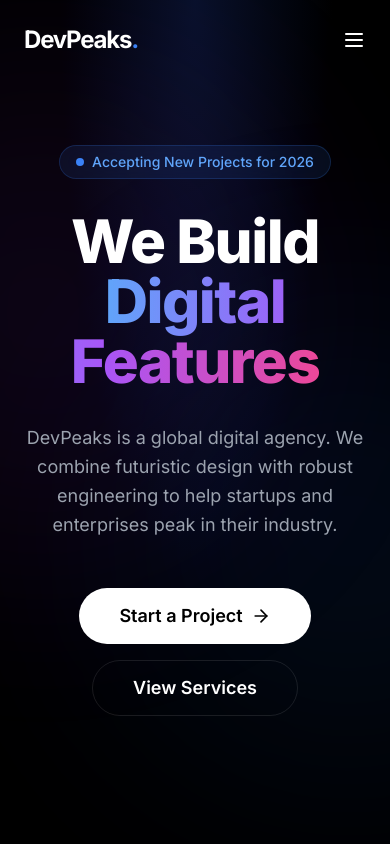
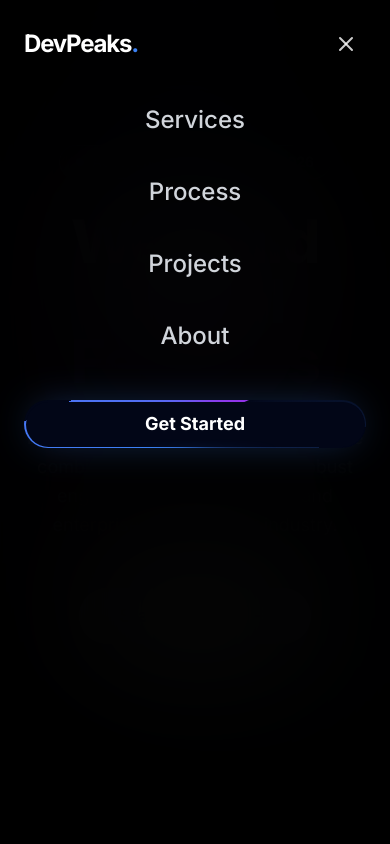
Before and after one commit to Saqibb786/DevPeaks, a Next.js app: page / in a window 390 px wide. Both pictures are taken after a click on the button 354 px from the left and 40 px from the top of the page. Shown: the top 844 px of the page. Built offline with nearby package versions, Linux system fonts and the light colour scheme.

Commit message:
fix(navbar): Resolve mobile menu transparency issue by moving overlay outside header context

```diff
--- a/components/layout/navbar.tsx
+++ b/components/layout/navbar.tsx
@@ -4,9 +4,10 @@ import Link from "next/link";
 import { Container } from "@/components/ui/container";
 import { Button } from "@/components/ui/button";
 import { PremiumGradientButton } from "@/components/ui/premium-gradient-button";
-import { motion, useScroll, useMotionValueEvent } from "framer-motion";
+import { motion, useScroll, useMotionValueEvent, AnimatePresence } from "framer-motion";
 import { useState } from "react";
 import { cn } from "@/lib/utils";
+import { Menu, X } from "lucide-react";
 
 const navLinks = [
   { name: "Services", href: "/services" },
@@ -18,24 +19,30 @@ const navLinks = [
 export function Navbar() {
   const { scrollY } = useScroll();
   const [isScrolled, setIsScrolled] = useState(false);
+  const [isMobileMenuOpen, setIsMobileMenuOpen] = useState(false);
 
   useMotionValueEvent(scrollY, "change", (latest) => {
     setIsScrolled(latest > 50);
   });
 
   return (
+    <>
     <motion.header
+      initial={{ y: -100 }}
+      animate={{ y: 0 }}
+      transition={{ duration: 0.3 }}
       className={cn(
         "fixed top-0 z-50 w-full transition-all duration-300",
         isScrolled ? "bg-black/60 backdrop-blur-xl border-b border-white/5 py-4 shadow-lg shadow-black/20" : "py-6 bg-transparent"
       )}
     >
       <Container className="flex items-center justify-between">
-        <Link href="/" className="text-2xl font-bold tracking-tighter text-white">
+        <Link href="/" className="text-2xl font-bold tracking-tighter text-white z-50 relative">
           DevPeaks<span className="text-blue-500">.</span>
         </Link>
 
-        <nav className="hidden md:flex gap-8">
+        {/* Desktop Nav */}
+        <nav className="hidden md:flex items-center gap-8">
           {navLinks.map((link) => (
             <Link
               key={link.name}
@@ -45,20 +52,75 @@ export function Navbar() {
               {link.name}
             </Link>
           ))}
-        </nav>
-
-        <div className="flex items-center gap-4">
           <Link href="/contact">
-             <PremiumGradientButton className="hidden h-10 px-6 text-sm md:inline-flex">
+             <PremiumGradientButton className="h-10 px-6 text-sm">
               Get Started
             </PremiumGradientButton>
           </Link>
-          {/* Mobile Menu Button Placeholder */}
-          <button className="md:hidden text-white">
-            <svg xmlns="http://www.w3.org/2000/svg" width="24" height="24" viewBox="0 0 24 24" fill="none" stroke="currentColor" strokeWidth="2" strokeLinecap="round" strokeLinejoin="round"><line x1="4" x2="20" y1="12" y2="12"/><line x1="4" x2="20" y1="6" y2="6"/><line x1="4" x2="20" y1="18" y2="18"/></svg>
-          </button>
+        </nav>
+
+        {/* Mobile Menu Toggle */}
+        <div className="md:hidden z-50 relative">
+            <button
+                onClick={() => setIsMobileMenuOpen(!isMobileMenuOpen)}
+                className="p-2 text-white/80 hover:text-white transition-colors"
+            >
+                {isMobileMenuOpen ? (
+                     <X className="w-6 h-6" />
+                ) : (
+                     <Menu className="w-6 h-6" />
+                )}
+            </button>
         </div>
+
+
+
       </Container>
     </motion.header>
+
+    <AnimatePresence>
+        {isMobileMenuOpen && (
+            <motion.div
+                initial={{ opacity: 0, y: -20 }}
+                animate={{ opacity: 1, y: 0 }}
+                exit={{ opacity: 0, y: -20 }}
+                transition={{ duration: 0.2 }}
+                className="fixed inset-0 z-40 bg-black/95 backdrop-blur-3xl pt-24 px-6 md:hidden flex flex-col items-center gap-8"
+            >
+                <nav className="flex flex-col items-center gap-6 w-full">
+                    {navLinks.map((link, i) => (
+                        <motion.div
+                            key={link.name}
+                            initial={{ opacity: 0, y: 20 }}
+                            animate={{ opacity: 1, y: 0 }}
+                            transition={{ delay: 0.1 + (i * 0.1) }}
+                            className="w-full text-center"
+                        >
+                            <Link
+                                href={link.href}
+                                onClick={() => setIsMobileMenuOpen(false)}
+                                className="block w-full py-2 text-2xl font-medium text-gray-300 hover:text-white transition-colors"
+                            >
+                                {link.name}
+                            </Link>
+                        </motion.div>
+                    ))}
+                        <motion.div
+                            initial={{ opacity: 0, y: 20 }}
+                            animate={{ opacity: 1, y: 0 }}
+                            transition={{ delay: 0.4 }}
+                            className="w-full pt-4"
+                        >
+                            <Link href="/contact" onClick={() => setIsMobileMenuOpen(false)} className="block w-full">
+                                <PremiumGradientButton className="w-full h-12 text-lg">
+                                    Get Started
+                                </PremiumGradientButton>
+                            </Link>
+                        </motion.div>
+                </nav>
+            </motion.div>
+        )}
+    </AnimatePresence>
+    </>
   );
 }
```
Also changed, not shown: public/grid.svg (added).
